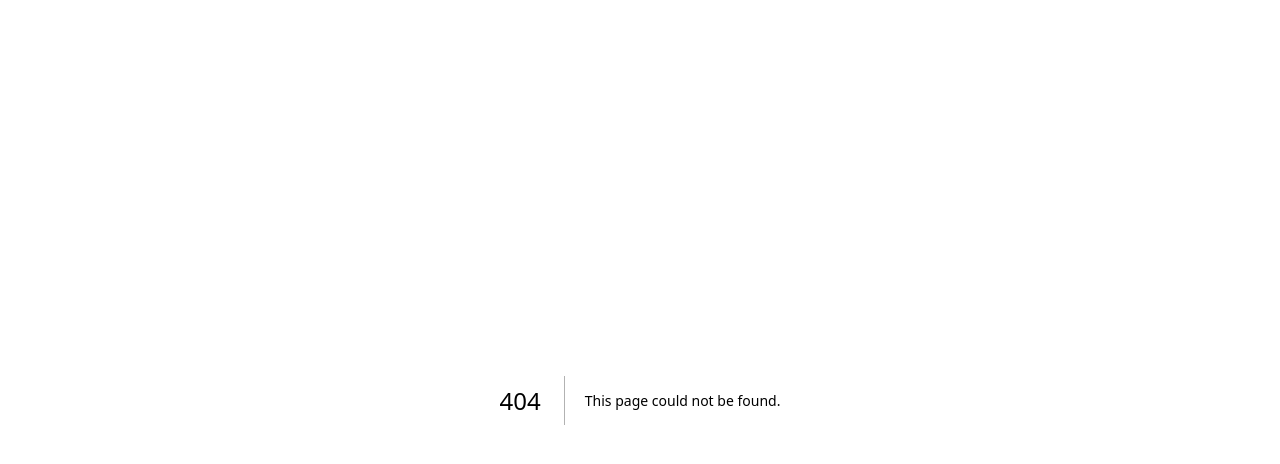
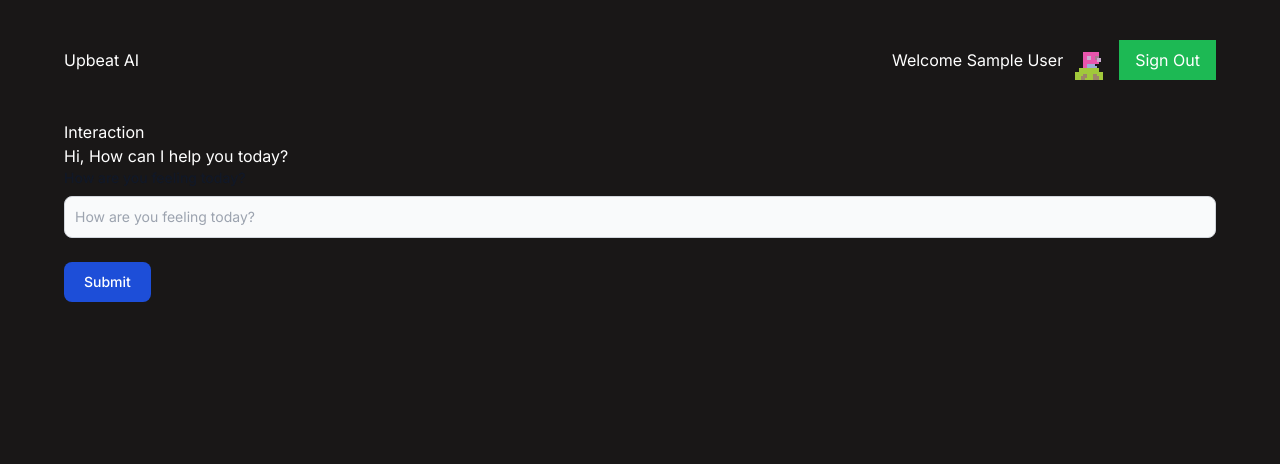
Before and after one commit to jefedcreator/upbeat-ai, a Next.js app: page /chat in a window 1280 px wide. Before the commit this address had no page. Shown: the top 464 px of the page. Built offline with nearby package versions, Linux system fonts and the light colour scheme; no server answers; sample sign-in values are in the browser's storage.

Commit message:
creates and secures chat page using next-auth getserversession

```diff
--- /dev/null
+++ b/src/app/chat/page.tsx
@@ -0,0 +1,17 @@
+import { Upbeat } from "@/utils/hooks/useChat";
+import Interaction from "@/components/interaction";
+import { getServerSession } from "next-auth";
+import { redirect } from "next/navigation";
+const page = async () => {
+  const session = await getServerSession();
+  if (!session) {
+    redirect("/");
+  }
+  return (
+    <Upbeat>
+      <Interaction />
+    </Upbeat>
+  );
+};
+
+export default page;
--- a/src/app/layout.tsx
+++ b/src/app/layout.tsx
@@ -1,12 +1,13 @@
 import "./globals.css";
 import { Inter } from "next/font/google";
 import AuthProvider from "@/AuthProvider";
+import Header from "@/components/Header";
 
 const inter = Inter({ subsets: ["latin"] });
 
 export const metadata = {
-  title: "Create Next App",
-  description: "Generated by create next app",
+  title: "Upbeat",
+  description: "Upbeat AI",
 };
 
 export default function RootLayout({
@@ -17,8 +18,9 @@ export default function RootLayout({
   return (
     <html lang="en">
       <AuthProvider>
-        <body className={inter.className}>
-          <div className="w-[90%] mx-auto h-full">{children}</div>
+        <body className={`${inter.className} w-[90%] mx-auto h-[100vh]`}>
+          <Header />
+          {children}
         </body>
       </AuthProvider>
     </html>
--- a/src/app/page.tsx
+++ b/src/app/page.tsx
@@ -1,15 +1,8 @@
-import React from "react";
-import Interaction from "@/components/interaction";
-import { Upbeat } from "@/utils/hooks/useChat";
-import { SignInButton } from "@/components/buttons";
-import Header from "@/components/Header";
 import Image from "next/image";
 
 const page = () => {
   return (
-    <main className="h-full">
-      <Header />
-      <section className="flex justify-between items-start text-white">
+    <section className="h-[90%] flex justify-between items-start text-white">
       <div className="w-1/2">
         <h1 className="text-4xl font-extrabold">Upbeat AI </h1>
         <p>
@@ -17,7 +10,7 @@ const page = () => {
           fusion of ChatGPT and Spotify
         </p>
       </div>
-        {/* <Image
+      <Image
         src={
           "https://res.cloudinary.com/hemi/image/upload/v1690849269/ben-blennerhassett-LR5eS1C9IUU-unsplash_yoarqv.png"
         }
@@ -25,12 +18,8 @@ const page = () => {
         width={1000}
         alt="Banner Image"
         className="w-1/2 h-full object-contain"
-        /> */}
+      />
     </section>
-      {/* <Upbeat>
-        <Interaction />
-      </Upbeat> */}
-    </main>
   );
 };
 
--- a/src/components/Header.tsx
+++ b/src/components/Header.tsx
@@ -2,7 +2,7 @@ import { SignInButton } from "@/components/buttons";
 
 const Header = () => {
   return (
-    <div className="flex w-full justify-between h-[10%] items-center">
+    <div className="flex w-full justify-between h-[15%] items-center">
       <h1 className="text-white">Upbeat AI</h1>
       <SignInButton />
     </div>
--- a/src/components/buttons.tsx
+++ b/src/components/buttons.tsx
@@ -6,7 +6,6 @@ import Avatar from "./Avatar";
 
 export const SignInButton = () => {
   const { data: session, status } = useSession() as any;
-  console.log(status, session);
 
   if (status === "loading") {
     return <>...</>;
@@ -32,7 +31,7 @@ export const SignInButton = () => {
     return (
       <button
         className="bg-[#1DB954] text-white px-4 py-2"
-        onClick={() => signIn()}
+        onClick={() => signIn("spotify", { callbackUrl: "/chat" })}
       >
         Sign In
       </button>
--- a/src/components/interaction.tsx
+++ b/src/components/interaction.tsx
@@ -1,10 +1,13 @@
 "use client";
 import { useState } from "react";
 import { useChat } from "@/utils/hooks/useChat";
+import { useSession } from "next-auth/react";
 
 const Interaction = () => {
-  const { addMessage, isLoadingAnswer } = useChat();
+  const { addMessage, isLoadingAnswer, messages } = useChat();
   const [interaction, setInteraction] = useState<string>("");
+  const { data: session, status } = useSession() as any;
+
 
   const handleInteraction = async (e: React.MouseEvent<HTMLButtonElement>) => {
     e.preventDefault();
@@ -18,8 +21,13 @@ const Interaction = () => {
   };
 
   return (
-    <section>
+    <section className="text-white">
       <div>Interaction</div>
+      {messages
+        .filter((message) => message.role !== "system")
+        .map((message, index) => (
+          <p key={index}>{message.content}</p>
+        ))}
       {isLoadingAnswer && <p>Loading...</p>}
       <form>
         <div className="mb-6">
--- a/src/utils/hooks/useChat.tsx
+++ b/src/utils/hooks/useChat.tsx
@@ -166,7 +166,7 @@ export const Upbeat = ({ children }: { children: ReactNode }) => {
     // if (!messages?.length) {
     //   initializeChat();
     // }
-    // initializeChat();
+    initializeChat();
   }, []);
   console.log("messages", messages);
 
```
Lines whose indentation alone changed are shown as unchanged.
